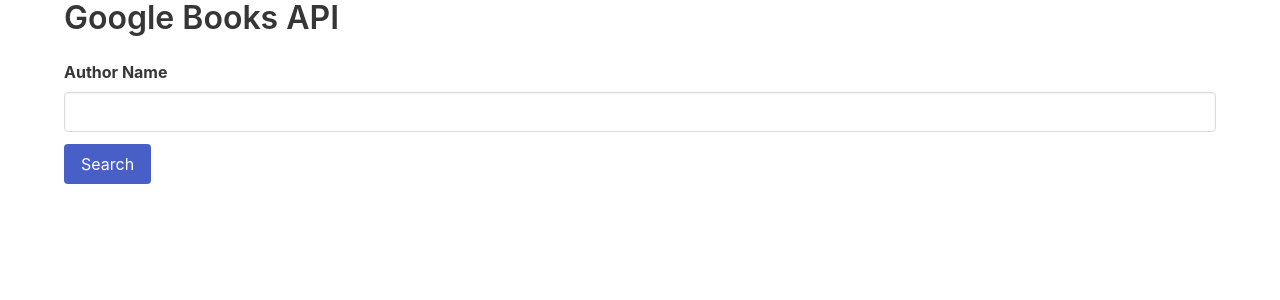
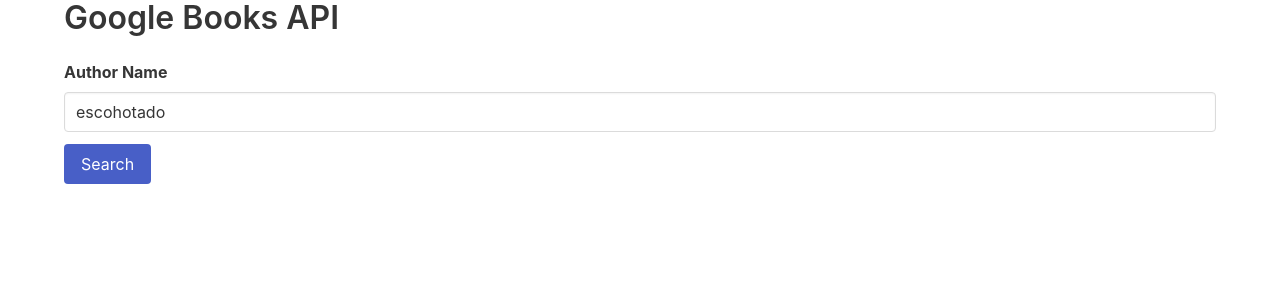
Before and after one commit to gutifer666/g-reads, a Vue app: page / in a window 1280 px wide. Shown: the top 300 px of the page. Built offline with nearby package versions, Linux system fonts and the light colour scheme.

Commit message:
Inslalled Vuex and added store and mapState

```diff
--- a/package.json
+++ b/package.json
@@ -10,7 +10,8 @@
   "dependencies": {
     "bulma": "^0.9.0",
     "core-js": "^3.6.5",
-    "vue": "^2.6.11"
+    "vue": "^2.6.11",
+    "vuex": "^3.5.1"
   },
   "devDependencies": {
     "@vue/cli-plugin-babel": "~4.5.0",
--- a/src/App.vue
+++ b/src/App.vue
@@ -2,7 +2,7 @@
   <div id="app">
     <div class="container">
       <h1 class="title">Google Books API</h1>
-      <div class="field">
+      <!-- <div class="field">
         <label class="label">Author Name</label>
         <div class="control">
           <input class="input" type="text" v-model="author" />
@@ -12,9 +12,9 @@
         <div class="control">
           <button class="button is-link" v-on:click="searchAuthor()">Search</button>
         </div>
-      </div>
+      </div> -->
 
-      <!-- <author-form :author="author" :searchAuthor="searchAuthor"></author-form> -->
+      <author-form :searchAuthor="searchAuthor"></author-form>
 
       <book-list :books="books"></book-list>
 
@@ -23,20 +23,24 @@
 </template>
 
 <script>
+import { mapState } from 'vuex'
+
 import BookList from "./components/BookList";
-// import AuthorForm from "./components/AuthorForm"
+import AuthorForm from "./components/AuthorForm"
 export default {
   name: "App",
   components: {
     BookList,
-    // AuthorForm
+    AuthorForm
   },
 
   data() {
     return {
       books: [],
-      author: "",
     };
+  },
+  computed:{
+    ...mapState(["authorStore"]),
   },
 
   methods: {
@@ -48,7 +52,7 @@
 
     load() {
       fetch(
-        `https://www.googleapis.com/books/v1/volumes?q=inauthor:${this.author}&key=AIzaSyCcFIyzEY0clAz89EnesNIKGI7ItRTxqzw`
+        `https://www.googleapis.com/books/v1/volumes?q=inauthor:${this.authorStore}&key=AIzaSyCcFIyzEY0clAz89EnesNIKGI7ItRTxqzw`
       )
         .then((response) => {
           return response.json();
--- a/src/components/AuthorForm.vue
+++ b/src/components/AuthorForm.vue
@@ -1,10 +1,9 @@
 <template>
   <div>
-
     <div class="field">
       <label class="label">Author Name</label>
       <div class="control">
-        <input class="input" type="text" v-model="author" />
+        <input class="input" type="text" v-model="authorStore" />
       </div>
     </div>
 
@@ -14,16 +13,18 @@
       </div>
     </div>
   </div>
-
 </template>
 
 <script>
+
+import { mapState } from 'vuex'
+
 export default {
   name: "AuthorForm",
-  props: [
-    "author",
-    "searchAuthor"
-    ],
+  props: ["searchAuthor"],
+  computed: {
+    ...mapState(["authorStore"]),
+  },
 };
 </script>
 
--- a/src/main.js
+++ b/src/main.js
@@ -1,5 +1,6 @@
 import Vue from 'vue'
 import App from './App.vue'
+import store from './store'
 
 Vue.config.productionTip = false
 
@@ -7,4 +8,5 @@
 
 new Vue({
   render: h => h(App),
+  store: store
 }).$mount('#app')
--- /dev/null
+++ b/src/store.js
@@ -0,0 +1,10 @@
+import Vue from "vue"
+import Vuex from "vuex"
+
+Vue.use(Vuex)
+
+export default new Vuex.Store({
+    state: {
+        authorStore: "escohotado"
+    }
+})
```
Also changed, not shown: 1 other file (tests, documents, lock files or other folders).
